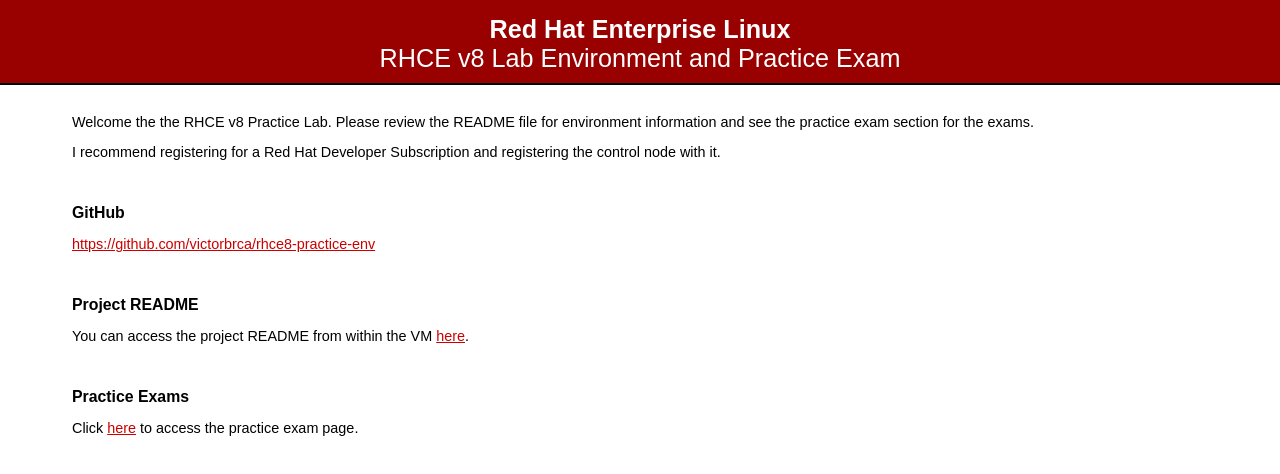
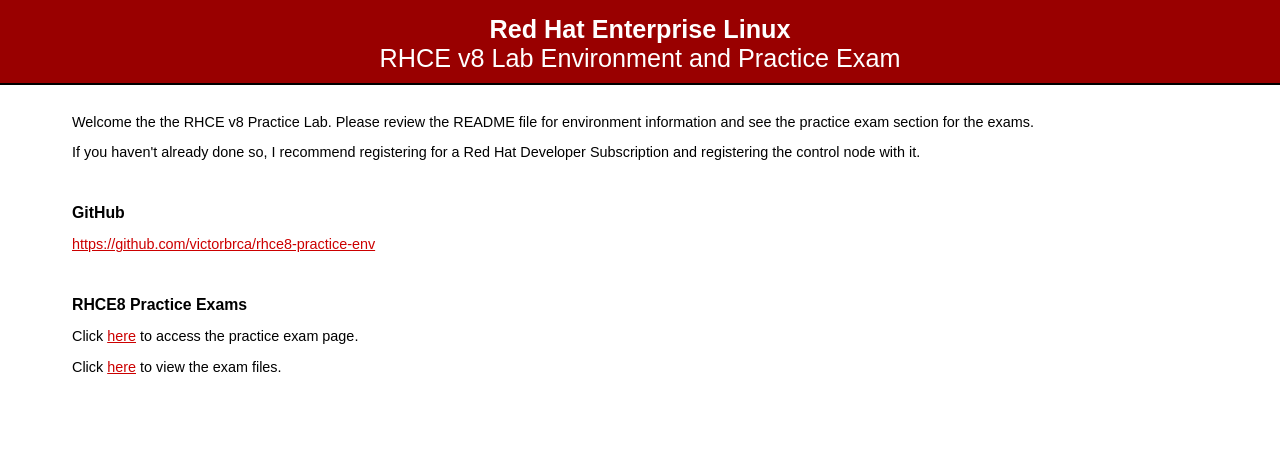
Before and after one commit to victorbrca/rhce8-practice-env, a plain HTML site: page roles/build-nodes/files/index.html in a window 1280 px wide. Drawn offline with Linux system fonts and the light colour scheme.

Commit message:
Updating the index file

```diff
--- a/roles/build-nodes/files/index.html
+++ b/roles/build-nodes/files/index.html
@@ -89,17 +89,16 @@
       <div class="content">
          <div class="content-middle">
             <p>Welcome the the RHCE v8 Practice Lab. Please review the README file for environment information and see the practice exam section for the exams.</p>
-            <p>I recommend registering for a Red Hat Developer Subscription and registering the control node with it.
+            <p>If you haven't already done so, I recommend registering for a Red Hat Developer Subscription and registering the control node with it.
          </div>
          <br>
          <h2>GitHub</h2>
-         <p><a href="https://github.com/victorbrca/rhce8-practice-env">https://github.com/victorbrca/rhce8-practice-env</a></p>
+         <p><a href="https://github.com/victorbrca/rhce8-practice-env" target="_blank">https://github.com/victorbrca/rhce8-practice-env</a></p>
          <br>
-         <h2>Project README</h2>
-         <p>You can access the project README from within the VM <a href="file:///vagrant/html/readme.html">here</a>.</p>
+         <h2>RHCE8 Practice Exams</h2>
+         <p>Click <a href="https://rhce-practice-exam.org/rhce8/readme.html" target="_blank">here</a> to access the practice exam page.</p>
+         <p>Click <a href="file:///rhce-practice-exam/rhce8/" target="_blank">here</a> to view the exam files.</p>
          <br>
-         <h2>Practice Exams</h2>
-         <p>Click <a href="file:///vagrant/html/practice_exams/readme.html">here</a> to access the practice exam page.</p>
       </div>
    </body>
 </html>
```
